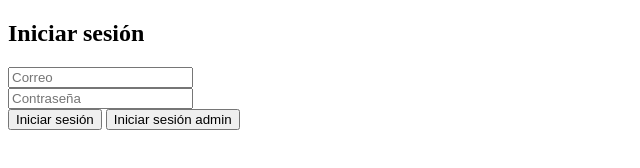
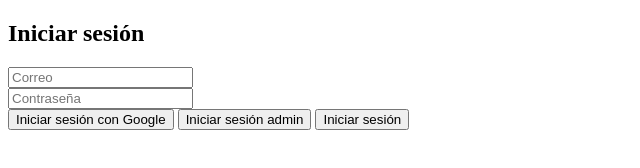
Before and after one commit to JesusMGarG/PMR-Inicio-sesion, a plain HTML site: page index.html in a window 1280 px wide. Shown: the whole page, without its empty margins (0-640 px from the left). Drawn offline with Linux system fonts and the light colour scheme.

Commit message:
Update index.html

```diff
--- a/index.html
+++ b/index.html
@@ -3,14 +3,15 @@
 <head>
   <meta charset="UTF-8">
   <title>Iniciar sesión</title>
+
 </head>
 <body>
   <h2>Iniciar sesión</h2>
   <input type="email" id="email" placeholder="Correo"><br>
   <input type="password" id="password" placeholder="Contraseña"><br>
+  <button onclick="loginConGoogle()">Iniciar sesión con Google</button>
+  <button onclick="window.location.href='admin.html'">Iniciar sesión admin</button>
   <button onclick="login()">Iniciar sesión</button>
-  <button onclick="window.location.href='admin.html'">Iniciar sesión admin</button>
-
 
   <script type="module" src="login.js"></script>
 </body>
```
